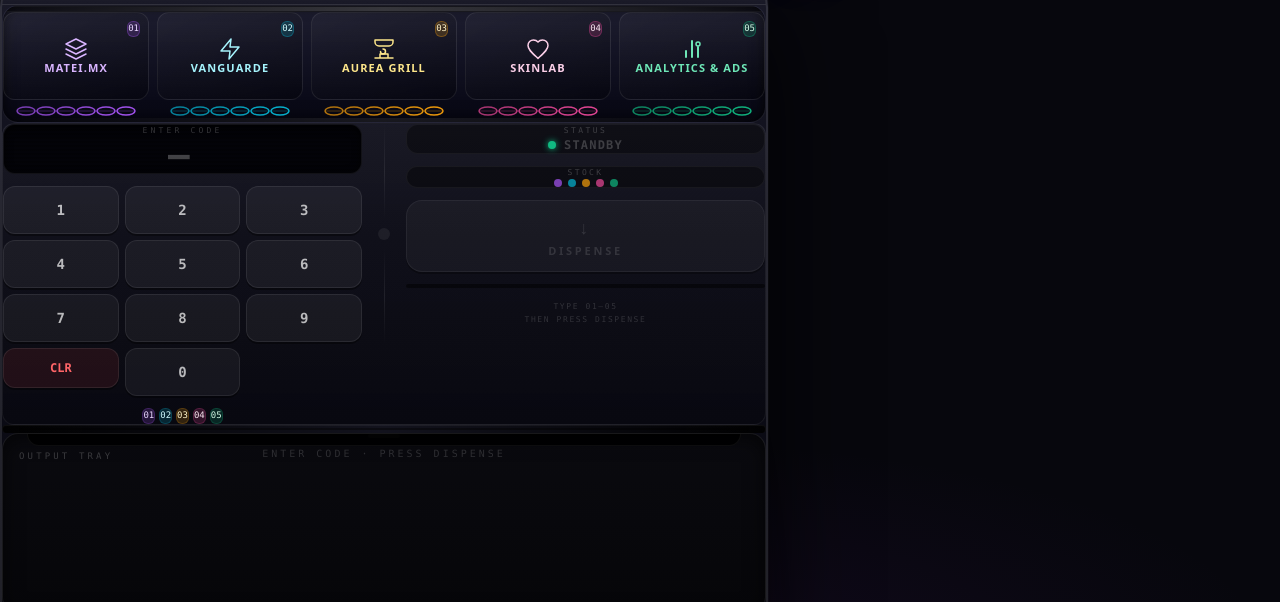
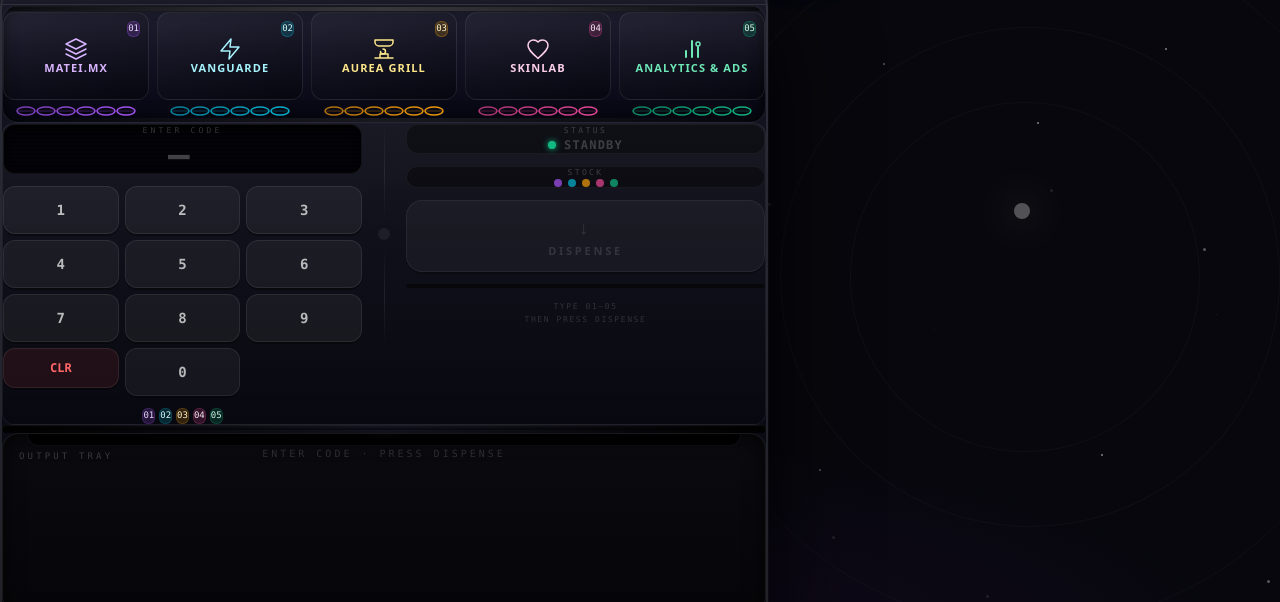
Before and after one commit to sofinator-hub/portafolio-sofia, a Next.js app: page / in a window 1280 px wide. Shown: the part 1766-2368 px from the top of the page. Built offline with nearby package versions, Linux system fonts and the light colour scheme.

Commit message:
adding stars background in missionsmachine

```diff
--- a/app/components/missions/MissionsMachine.tsx
+++ b/app/components/missions/MissionsMachine.tsx
@@ -4,7 +4,8 @@
 import { motion, AnimatePresence, useAnimation } from "framer-motion";
 import { missions } from "../../data/missions";
 import React from "react";
-
+import OrbitBackground from "../hero/OrbitBackground";
+import Stars from "../hero/Stars";
 // ─── Color palette per project ────────────────────────────────────────────────
 const COLORS: Record<string, {
   primary: string; glow: string; light: string; dark: string;
@@ -402,6 +403,15 @@
 
   return (
     <section id="projects" className="relative py-24 px-4 overflow-hidden">
+
+  {/* Background espacial */}
+  <div className="absolute inset-0 opacity-30 pointer-events-none">
+    <OrbitBackground />
+  </div>
+
+  <div className="absolute inset-0 opacity-50 pointer-events-none">
+    <Stars />
+  </div>
       {/* Global shimmer animation */}
       <style>{`
         @keyframes shimmer { 0% { background-position: 0% 50%; } 100% { background-position: 200% 50%; } }
```
